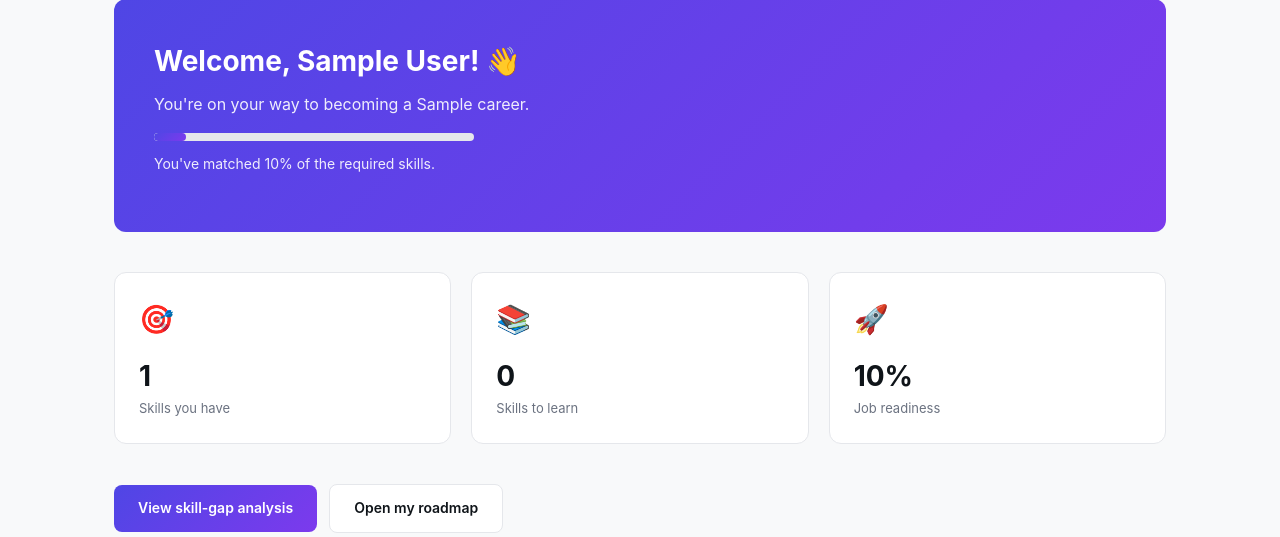
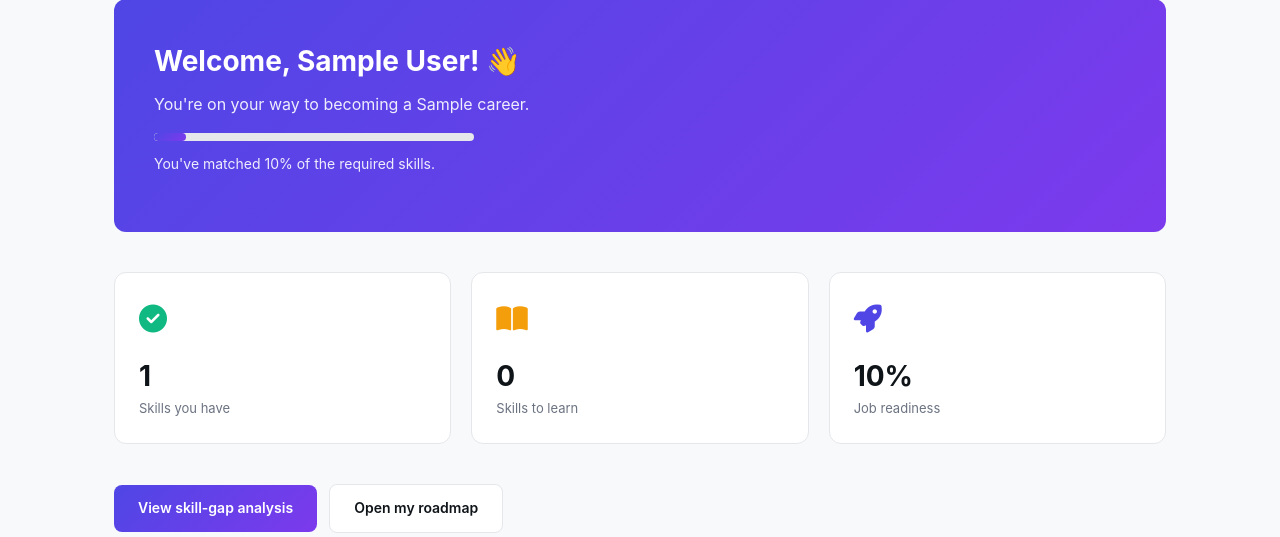
Before and after one commit to RawanMahmoud20/careerpath-ai, a Django app: page /dashboard/ in a window 1280 px wide. Shown: the part 122-659 px from the top of the page. Run offline with Django 5.2, Linux system fonts and the light colour scheme; a user stored in the database is signed in; tables that the repository leaves empty hold one stand-in row (values such as "Sample post").

Commit message:
removing emogies

```diff
--- a/careerpath_ai/dashboard/templates/dashboard/dashboard.html
+++ b/careerpath_ai/dashboard/templates/dashboard/dashboard.html
@@ -20,17 +20,17 @@
   {% if target_career %}
   <div class="stats-grid">
     <div class="stat-card">
-      <div class="stat-icon">🎯</div>
+      <div class="stat-icon"><i class="fa-solid fa-circle-check" style="color: var(--success);"></i></div>
       <div class="stat-number">{{ matched_count }}</div>
       <div class="stat-label">Skills you have</div>
     </div>
     <div class="stat-card">
-      <div class="stat-icon">📚</div>
+      <div class="stat-icon"><i class="fa-solid fa-book-open" style="color: var(--warning);"></i></div>
       <div class="stat-number">{{ missing_count }}</div>
       <div class="stat-label">Skills to learn</div>
     </div>
     <div class="stat-card">
-      <div class="stat-icon">🚀</div>
+      <div class="stat-icon"><i class="fa-solid fa-rocket" style="color: var(--primary);"></i></div>
       <div class="stat-number">{{ readiness }}%</div>
       <div class="stat-label">Job readiness</div>
     </div>
```
